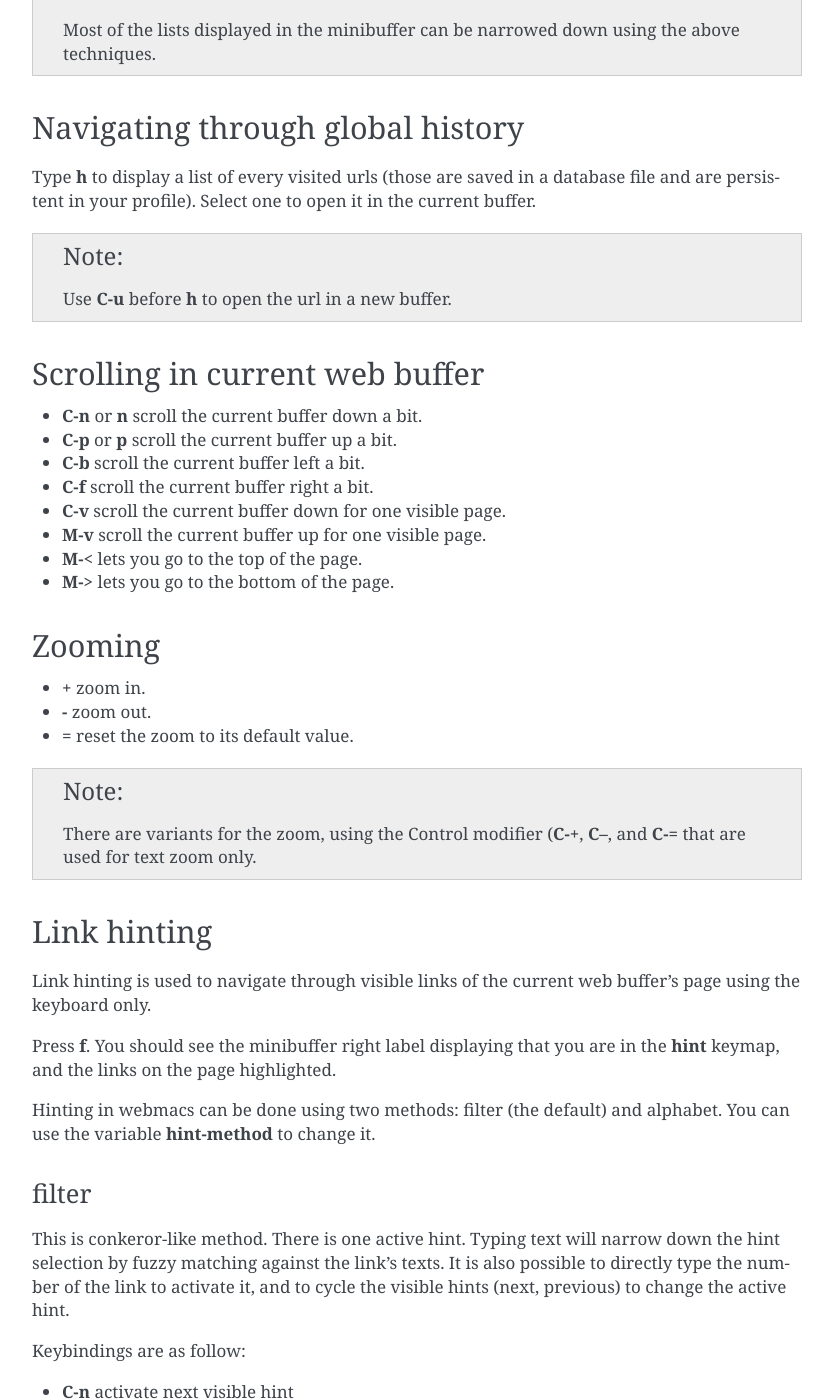
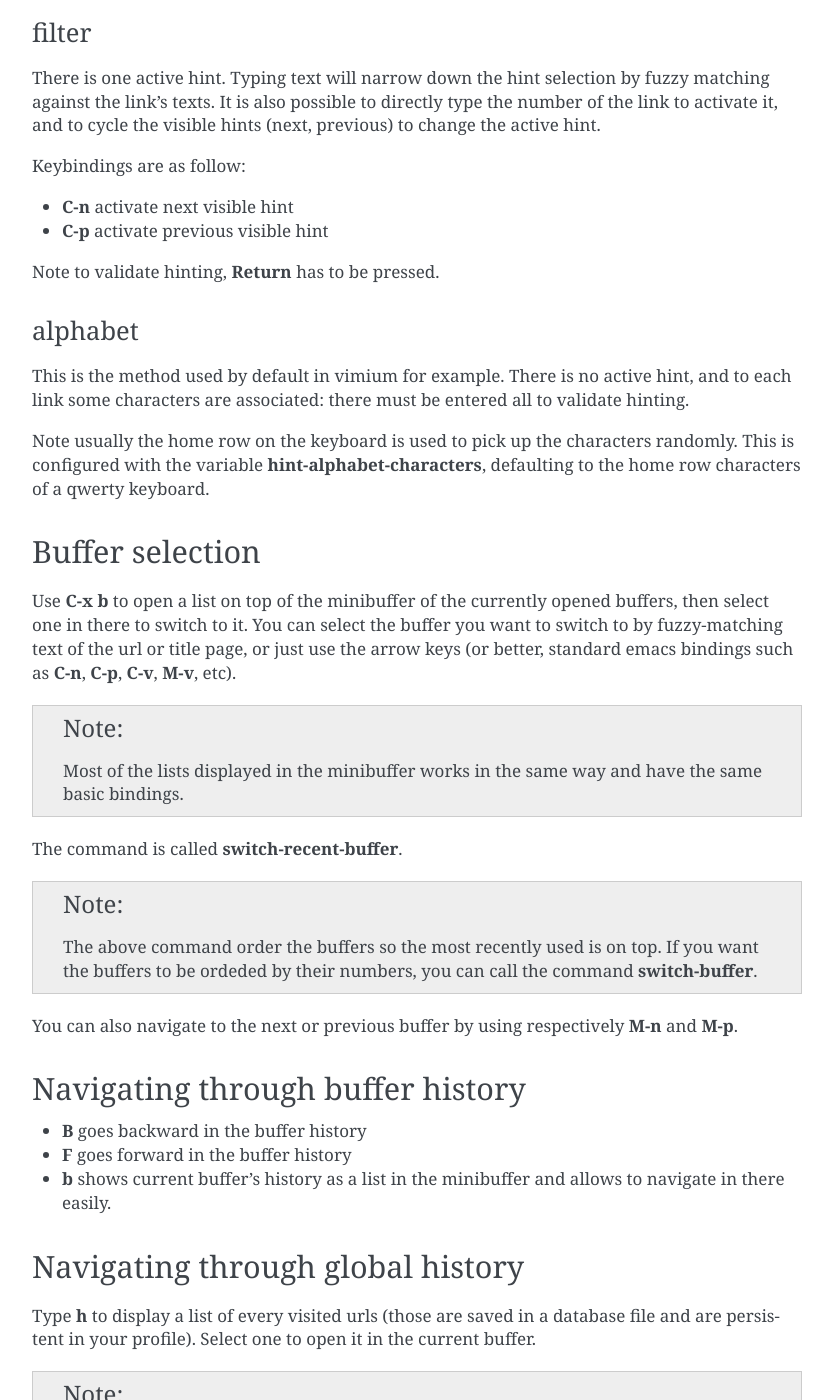
Before and after one commit to parkouss/webmacs, a Sphinx documentation site: the page built from docs/basic_usage.rst, in a window 1280 px wide and 1400 px high, scrolled down 1736 px. Shown: the whole window, without its empty margins (333-1166 px from the left). Built offline with Sphinx 7.4.7, drawn with Linux system fonts in a browser that asks for light colours; pages that are not in the unit, such as notebooks, are missing from menus; some of the changed text lies outside the part shown.

Commit message:
[doc] polish basic usage documentation

```diff
--- a/docs/basic_usage.rst
+++ b/docs/basic_usage.rst
@@ -4,9 +4,10 @@
 Don't panic
 ***********
 
-When you are stuck in some command and you are unsure what to do, press **C-g**.
-This binding usually let you get out of the current action - you may have to
-press it more than once. **C-g** is the universal *get me out of there* command.
+When you are stuck in some command or text field and you are unsure what to do,
+press **C-g**. This binding usually let you get out of the current action - you
+may have to press it more than once. **C-g** is the universal *get me out of
+there* command.
 
 .. note::
 
@@ -14,32 +15,34 @@
   activate the :keymap:`webbuffer` keymap.
 
 
+.. current-keymap:: global
+
+
 Running a command using its name
 ********************************
 
 It is always possible to run a command using its name. Some commands does not
-have default key bindings and thought requires to be called this way. To call a
-command using its name, use the **M-x** keybinding, then select in the list (or
-type) the command you want to run, followed by **Return** (the Enter key).
+have default key bindings and so requires to be called this way. To call a
+command using its name, use the :key:`M-x` keybinding, then select in the list
+(or type) the command you want to run, followed by **Return** (the Enter key).
 
-For example, **M-x** toggle-toolbar <Return> will toggle the webmac's toolbar.
+For example, :key:`M-x` toggle-toolbar <Return> will toggle the webmac's
+toolbar.
 
 
 Live documentation
 ******************
 
-.. current-keymap:: global
-
 webmacs is self-documenting. You can have access to it easily by running the
 following commands:
 
-- :cmd:`describe-commands` to let you see all available commands.
-- :cmd:`describe-command` (bound to :key:`C-h c` to let you choose one command
-  and get a detailed description.
-- :cmd:`describe-variables` to let you see all the available variables.
-- :cmd:`describe-variable` (bound to :key:`C-h v`) to let you choose one
-  variable and get a detailed description.
-- :cmd:`describe-key` (bound to :key:`C-h k` to discover what a key binding
+- :cmd:`describe-commands` to see all available commands.
+- :cmd:`describe-command` (bound to :key:`C-h c`) to choose one command and get
+  a detailed description.
+- :cmd:`describe-variables` to see all the available variables.
+- :cmd:`describe-variable` (bound to :key:`C-h v`) to choose one variable and
+  get a detailed description.
+- :cmd:`describe-key` (bound to :key:`C-h k`) to discover what a key binding
   would trigger.
 - :cmd:`describe-bindings` to see the list of every keymaps, with the bindings
   and commands they contain.
@@ -73,20 +76,84 @@
   Typing **C-u** before :key:`g` will open the url or webjump in a new buffer.
 
 
+Link hinting
+************
+
+Link hinting is used to navigate through visible links of the current web
+buffer's page using the keyboard only.
+
+Press :key:`f`. You should see the minibuffer right label displaying that you
+are in the :keymap:`hint` keymap, and the links on the page highlighted.
+
+.. current-keymap:: hint
+
+Hinting in webmacs can be done using two methods: filter (the default) and
+alphabet. You can use the variable :var:`hint-method` to change it.
+
+filter
+------
+
+There is one active hint. Typing text will narrow down the hint selection by
+fuzzy matching against the link's texts. It is also possible to directly type
+the number of the link to activate it, and to cycle the visible hints (next,
+previous) to change the active hint.
+
+Keybindings are as follow:
+
+- :key:`C-n` activate next visible hint
+- :key:`C-p` activate previous visible hint
+
+Note to validate hinting, :key:`Return` has to be pressed.
+
+alphabet
+--------
+
+This is the method used by default in vimium for example. There is no active
+hint, and to each link some characters are associated: there must be entered all
+to validate hinting.
+
+Note usually the home row on the keyboard is used to pick up the characters
+randomly. This is configured with the variable :var:`hint-alphabet-characters`,
+defaulting to the home row characters of a qwerty keyboard.
+
+
+Buffer selection
+****************
+
+Use :key:`C-x b (global)` to open a list on top of the minibuffer of the
+currently opened buffers, then select one in there to switch to it. You can
+select the buffer you want to switch to by fuzzy-matching text of the url or
+title page, or just use the arrow keys (or better, standard emacs bindings such
+as **C-n**, **C-p**, **C-v**, **M-v**, etc).
+
+.. note::
+
+  Most of the lists displayed in the minibuffer works in the same way and have
+  the same basic bindings.
+
+The command is called :cmd:`switch-recent-buffer`.
+
+.. note::
+
+  The above command order the buffers so the most recently used is on top. If
+  you want the buffers to be ordeded by their numbers, you can call the
+  command :cmd:`switch-buffer`.
+
+
+You can also navigate to the next or previous buffer by using respectively
+:key:`M-n (global)` and :key:`M-p (global)`.
+
+
+.. current-keymap:: webbuffer
+
+
 Navigating through buffer history
 *********************************
 
 - :key:`B` goes backward in the buffer history
 - :key:`F` goes forward in the buffer history
-- :key:`b` shows current buffer's history as a list in the minibuffer. You can
-  select the url you want by fuzzy-matching text of the url or title page, or
-  just use the arrow keys (or better, standard emacs bindings such as **C-n**,
-  **C-p**, **C-v**, **M-v**, etc).
-
-.. note::
-
-  Most of the lists displayed in the minibuffer can be narrowed down using the
-  above techniques.
+- :key:`b` shows current buffer's history as a list in the minibuffer and allows
+  to navigate in there easily.
 
 
 Navigating through global history
@@ -126,44 +193,3 @@
 
   There are variants for the zoom, using the Control modifier (:key:`C-+`,
   :key:`C--`, and :key:`C-=` that are used for text zoom only.
-
-
-Link hinting
-************
-
-Link hinting is used to navigate through visible links of the current web
-buffer's page using the keyboard only.
-
-Press :key:`f`. You should see the minibuffer right label displaying that you
-are in the :keymap:`hint` keymap, and the links on the page highlighted.
-
-.. current-keymap:: hint
-
-Hinting in webmacs can be done using two methods: filter (the default) and
-alphabet. You can use the variable :var:`hint-method` to change it.
-
-filter
-------
-
-This is conkeror-like method. There is one active hint. Typing text will narrow
-down the hint selection by fuzzy matching against the link's texts. It is also
-possible to directly type the number of the link to activate it, and to cycle
-the visible hints (next, previous) to change the active hint.
-
-Keybindings are as follow:
-
-- :key:`C-n` activate next visible hint
-- :key:`C-p` activate previous visible hint
-
-Note to validate hinting, :key:`Return` has to be pressed.
-
-alphabet
---------
-
-This is the method used by default in vimium for example. There is no active
-hint, and to each link some characters are associated: there must be entered all
-to validate hinting.
-
-Note usually the home row on the keyboard is used to pick up the characters
-randomly. This is configured with the variable :var:`hint-alphabet-characters`,
-defaulting to the home row characters of a qwerty keyboard.
--- a/docs/ext/webmacs_sphinx_ext.py
+++ b/docs/ext/webmacs_sphinx_ext.py
@@ -1,3 +1,5 @@
+import re
+
 from docutils.parsers.rst import Directive
 from docutils.statemachine import ViewList
 from docutils import nodes
@@ -152,6 +154,7 @@
 
 
 KEYMAPS_BINDINGS_CACHE = {}
+RE_KEY_MAP = re.compile(r"^(.*) \(([\w-]+)\)$")
 
 
 def get_keymap_bindings(keymap_name):
@@ -163,13 +166,18 @@
 
 def key_in_keymap_role(name, rawtext, text, lineno, inliner, options={},
                        content=[]):
-    env = inliner.document.settings.env
-    try:
-        km = env.ref_context["webmacs:keymap"]
-    except KeyError:
-        inliner.reporter.error(
-            "no current keymap. Use the current-keymap directive."
-        )
+    m = RE_KEY_MAP.match(text)
+    if m:
+        text = m.group(1)
+        km = m.group(2)
+    else:
+        env = inliner.document.settings.env
+        try:
+            km = env.ref_context["webmacs:keymap"]
+        except KeyError:
+            inliner.reporter.error(
+                "no current keymap. Use the current-keymap directive."
+            )
     keys = get_keymap_bindings(km)
     if text not in keys:
         inliner.reporter.error("No such key: %s in keymap %s" % (text, km))
```
